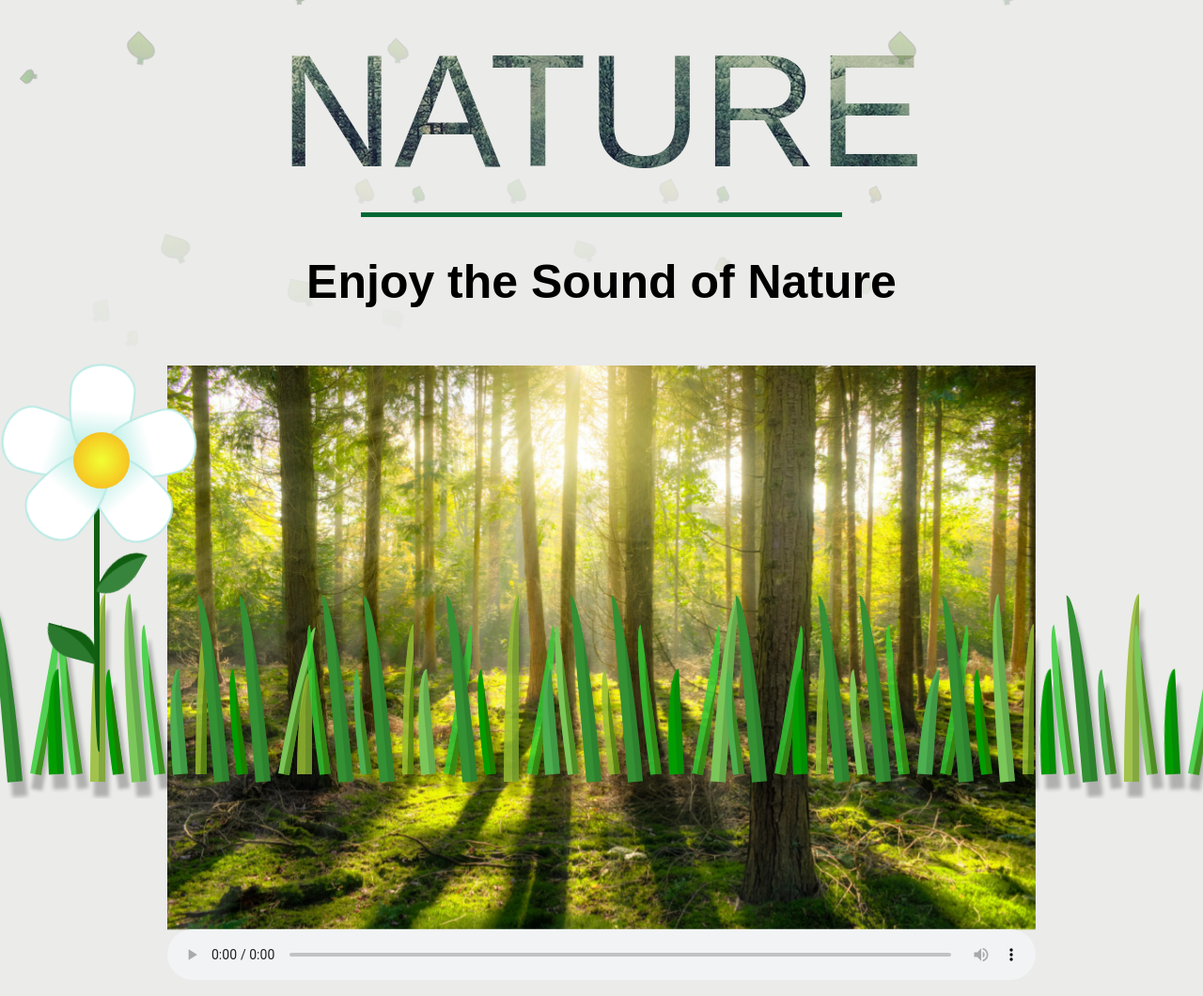
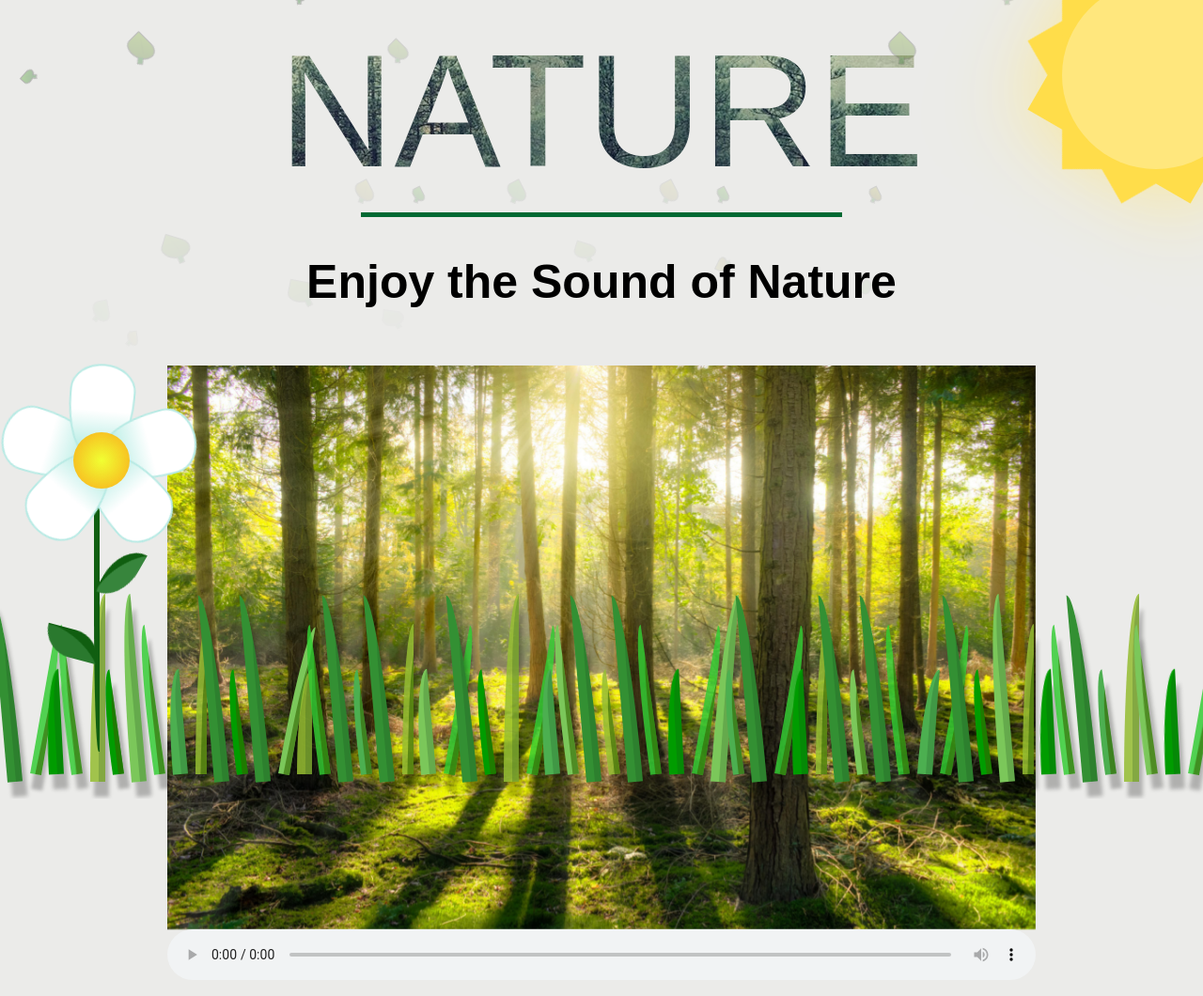
Before and after one commit to LZ1017/Nature, a plain HTML site: page index.html in a window 1280 px wide. Shown: the top 1060 px of the page at 94% size. Drawn offline with Linux system fonts and the light colour scheme.

Commit message:
Update index.html

```diff
--- a/index.html
+++ b/index.html
@@ -17,6 +17,7 @@
 	</head>
 
 	<body>
+
 
 		<div class= "container-text">NATURE</div>
 
@@ -62,6 +63,17 @@
 			<i></i>
 			<i></i>
 		</div>
+
+		<a href="https://ruizhou2000.github.io/welcome-to-my-orchard/" target="_blank">
+		<div class= "sun">
+			<div class="circle"></div>
+			<div class = "sunrays">
+				<span />
+    			<span />
+    			<span />
+			</div>
+			<div class = "hide2">To Orchard</div>
+		</div></a>
 
 		<hr>
 
```
